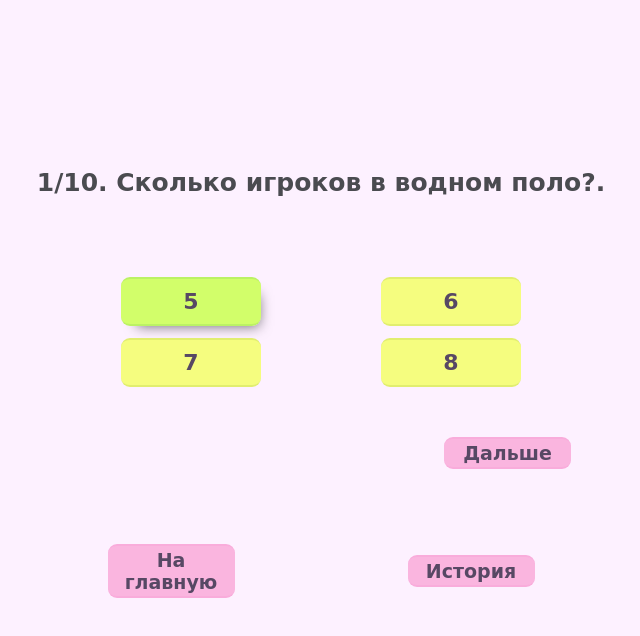
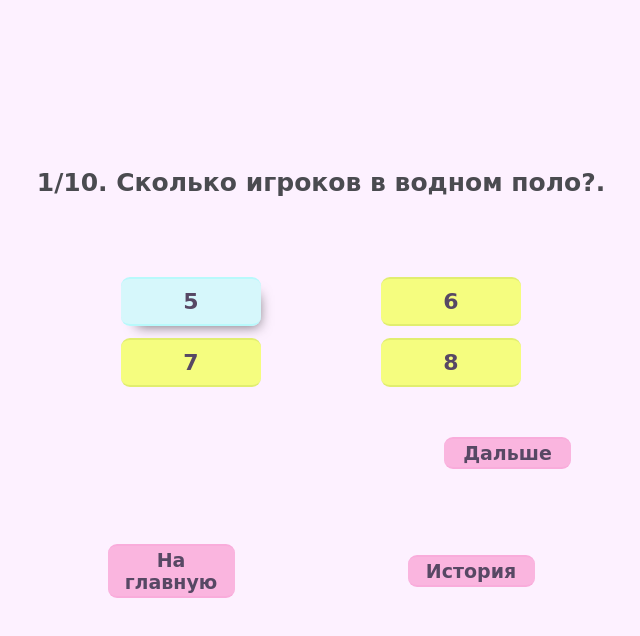
Before and after one commit to Maria-Shch/QuizApp, a React (Create React App) app in the folder my-app/: page /quiz/1 in a window 1280 px wide. In both pictures the pointer is over the label 510 px from the left and 301 px from the top of the page. Shown: the top 636 px of the page, without its empty margins (319-959 px from the left). Built offline with nearby package versions, Linux system fonts and the light colour scheme.

Commit message:
Changed styles of buttons PossibleAnswers.

```diff
--- a/my-app/src/Components/pages/QuestionPage/PossibleAnswers/PossibleAnswers.module.css
+++ b/my-app/src/Components/pages/QuestionPage/PossibleAnswers/PossibleAnswers.module.css
@@ -36,17 +36,17 @@
 }
 
 .form_radio_btn input[type=radio]:checked + label {
-	background:  #72ff56e0;
+	background:  #87f8fca8;
 	-webkit-box-shadow: 7px 9px 13px -9px rgba(0, 0, 0, 0.58);
 	-moz-box-shadow: 7px 9px 13px -9px rgba(0, 0, 0, 0.58);
 	box-shadow: 7px 9px 13px -9px rgba(0, 0, 0, 0.58);
-	border-color: rgba(160, 236, 98, 0.671);
+	border-color: #a3ddffb2;
 }
 
 .form_radio_btn label:hover {
-	background:  #ccff56e0;
+	background:  #cef8fad3;
 	-webkit-box-shadow: 7px 9px 13px -9px rgba(0, 0, 0, 0.58);
 	-moz-box-shadow: 7px 9px 13px -9px rgba(0, 0, 0, 0.58);
 	box-shadow: 7px 9px 13px -9px rgba(0, 0, 0, 0.58);
-	border-color: rgba(176, 236, 98, 0.671);
+	border-color: #a9f9fca8;
 }
```
